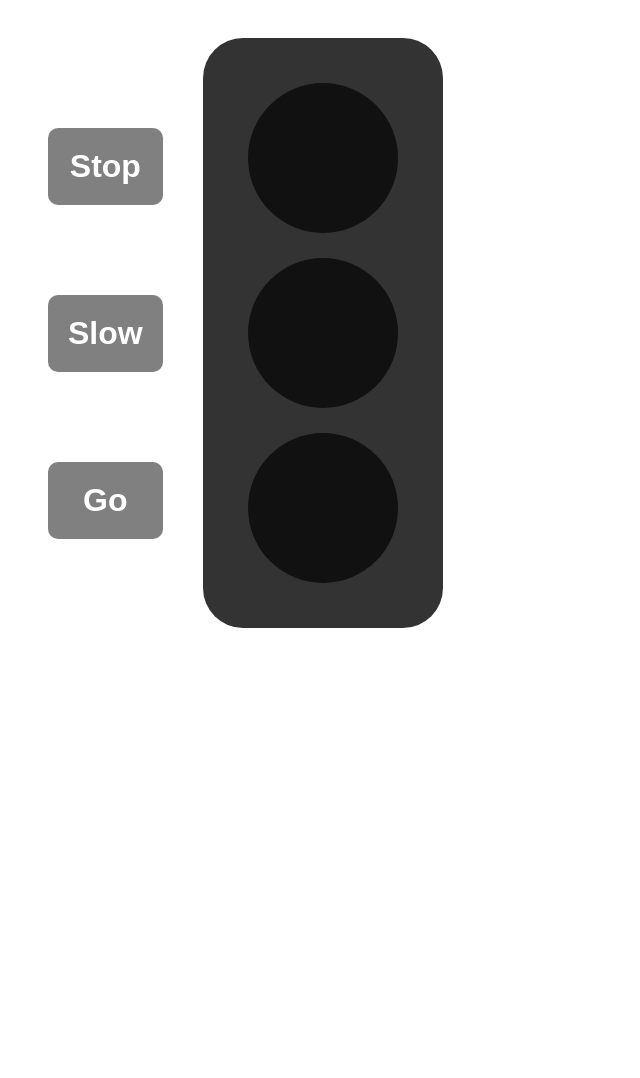
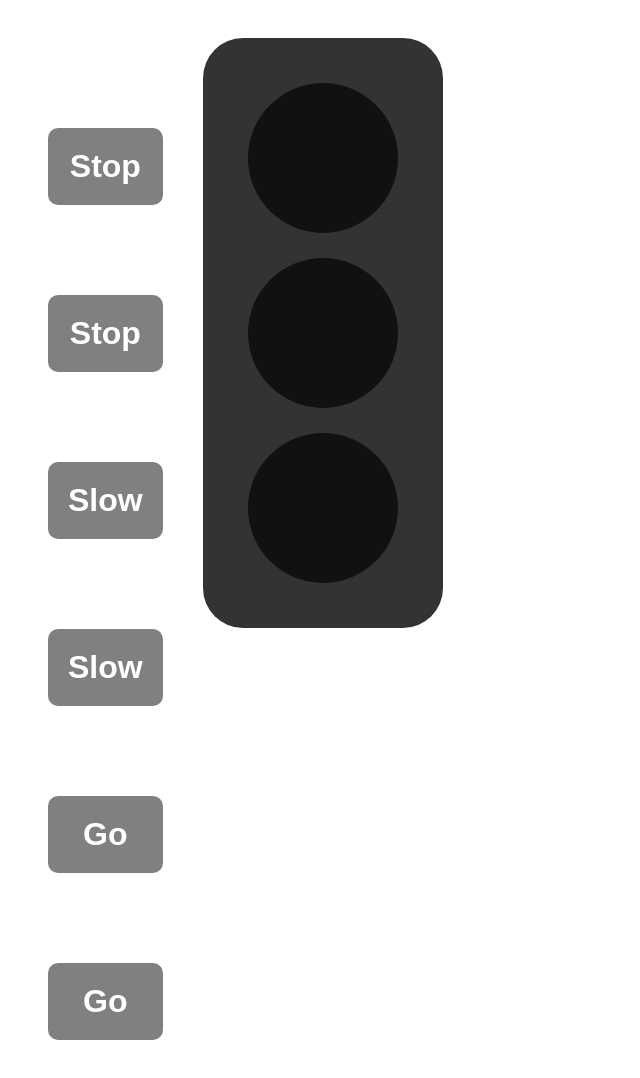
Before and after one commit to terencelimsayjian/js-example, a plain HTML site: page index.html in a window 1280 px wide. Shown: the whole page, without its empty margins (0-640 px from the left). Before the commit the page ends 800 px from the top, so only its background shows below. Drawn offline with nearby package versions, Linux system fonts and the light colour scheme.

```diff
--- a/index.html
+++ b/index.html
@@ -1,5 +1,6 @@
 <!DOCTYPE html>
 <html>
+
 <head>
   <meta charset="UTF-8">
   <title>jQuery Traffic Light</title>
@@ -10,7 +11,10 @@
 
   <div id="controlPanel">
     <h1 id="stop-button" class="button">Stop</h1>
+    <h1 id="stop-button" class="button">Stop</h1>
     <h1 id="slow-button" class="button">Slow</h1>
+    <h1 id="slow-button" class="button">Slow</h1>
+    <h1 id="go-button" class="button">Go</h1>
     <h1 id="go-button" class="button">Go</h1>
   </div>
 
@@ -20,7 +24,8 @@
     <div id="go-light" class="bulb"></div>
   </div>
 
-    <script src="https://code.jquery.com/jquery-3.3.1.min.js" integrity="sha256-FgpCb/KJQlLNfOu91ta32o/NMZxltwRo8QtmkMRdAu8=" crossorigin="anonymous"></script>
+  <script src="https://code.jquery.com/jquery-3.3.1.min.js"
+    integrity="sha256-FgpCb/KJQlLNfOu91ta32o/NMZxltwRo8QtmkMRdAu8=" crossorigin="anonymous"></script>
   <script src="js/index.js"></script>
 </body>
 
```
Lines whose indentation alone changed are shown as unchanged.
